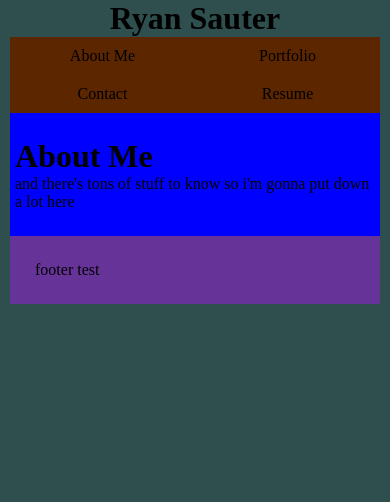
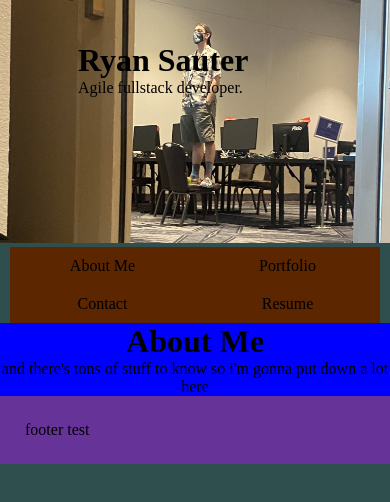
Before and after one commit to ryansauter88/portfolio-2.0, a React (Vite) app: page / in a window 390 px wide. Shown: the top 502 px of the page. Built offline with nearby package versions, Linux system fonts and the light colour scheme.

Commit message:
header image and floating text

```diff
--- a/src/App.jsx
+++ b/src/App.jsx
@@ -6,7 +6,7 @@ import Footer from './components/Footer';
 function App() {
   return (
     <>
-        <header>
+        <header className='header-container'>
             <Header />
         </header>
         <nav>
--- a/src/components/Header.jsx
+++ b/src/components/Header.jsx
@@ -3,7 +3,11 @@
 function Header() {
     return (
         <>
-            <h1 className="webpage-title">Ryan Sauter</h1>
+            <img className="head-img" src="./src/assets/RecentPhoto.jpg"/>
+            <div className="head-container">
+                <h1>Ryan Sauter</h1>
+                <p>Agile fullstack developer.</p>
+            </div>
         </>
     );
 }
--- a/src/index.css
+++ b/src/index.css
@@ -1,10 +1,16 @@
 * {
     /* border: 1px solid red; */
     margin: 0;
+    text-wrap: wrap;
+    overflow: hidden;
 }
 
 body {
     background-color: darkslategray;
+}
+
+.header-container {
+    max-height: 500px;
 }
 
 a {
@@ -14,18 +20,31 @@ a {
 
 main {
     background-color: blue;
-    margin: 0 10px;
-    padding: 25px 5px;
+    margin: 0 10.5%;
+    padding: 40px 10%;
 }
 
 footer {
     background-color: rebeccapurple;
-    margin: 0 10px;
+    margin: 0;
     padding: 25px;
 }
 
 .webpage-title {
     text-align: center;
+}
+
+.head-img {
+    width: 100%;
+    height: auto;
+}
+
+.head-container {
+    /* background-image: url('./assets/RecentPhoto.jpg'); */
+    /* padding: 10%; */
+    position: absolute;
+    top: 15%;
+    left: 30%
 }
 
 .nav-container {
@@ -37,13 +56,16 @@ footer {
 .nav-list {
     display: flex;
     justify-content: space-around;
-    width: 75%;
+    width: 80%;
+    background-color: rgb(92, 38, 0);
+    padding: 0;
 }
 
 .nav-link {
     text-decoration: none;
     margin: 0 10px;
     background-color: rgb(92, 38, 0);
+    padding: 5%;
 }
 
 
@@ -56,6 +78,16 @@ footer {
 @media screen and (max-width: 600px) {
     ul {
         padding: 0;
+    }
+    .head-container{
+        top: 5%;
+        left: 20%
+    }
+    main {
+        width: 100%;
+        margin: 0;
+        padding: 0;
+        text-align: center;
     }
     .nav-list {
         flex-wrap: wrap;
```
Also changed, not shown: src/assets/RecentPhoto.jpg (added).
